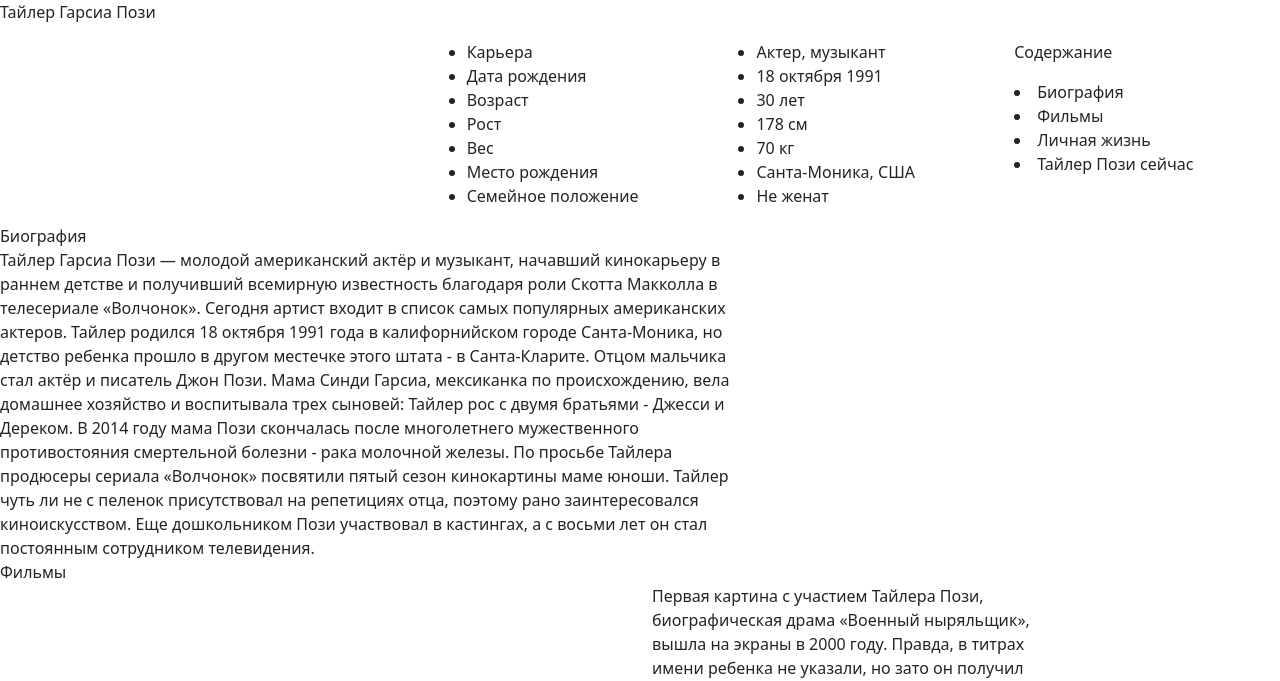
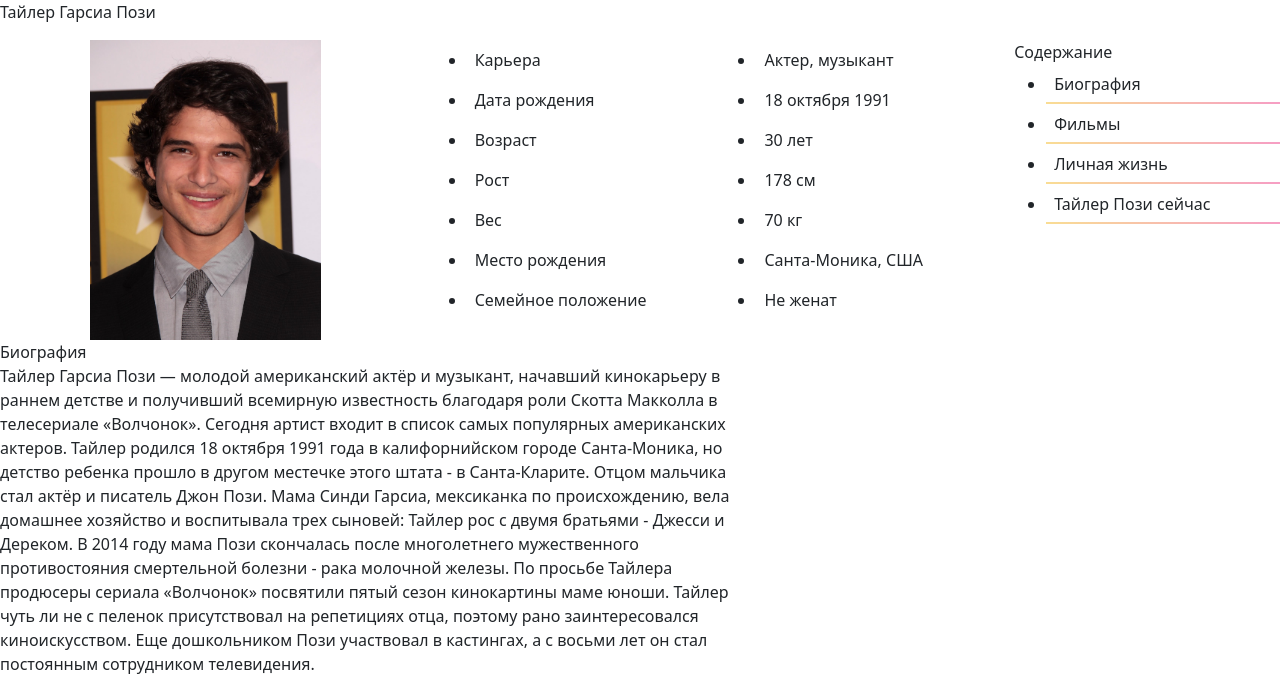
Before and after one commit to Sanesh93613/Dasha, a website: page index.html in a window 1280 px wide. Shown: the top 681 px of the page. Drawn offline with Linux system fonts and the light colour scheme.

Commit message:
start scss

```diff
--- a/index.html
+++ b/index.html
@@ -5,9 +5,11 @@
     <meta http-equiv="X-UA-Compatible" content="IE=edge">
     <meta name="viewport" content="width=device-width, initial-scale=1.0">
     <title>Biography</title>
+    <link rel="stylesheet" href="bootstrap/bootstrap-reboot.min.css">
     <link rel="stylesheet" href="css/main.min.css">
+
     <link rel="stylesheet" href="bootstrap/bootstrap-grid.min.css">
-    <link rel="stylesheet" href="bootstrap/bootstrap-reboot.min.css">
+
 </head>
 <body>
     <header>
@@ -15,7 +17,7 @@
     </header>
     <container class="head row">
         <p>Тайлер Гарсиа Пози</p>
-        <div class="col-4"><img src="img/fff&text=image.png" alt=""></div>
+        <div class="col-4 face"><img src="img/face.jpg" alt=""></div>
         <div class="col">
             <ul>
                 <li>Карьера</li>
@@ -39,13 +41,13 @@
             </ul>
         </div>
         <div class="col">
-            <p>Содержание</p>
-            <uk>
+            <span class="title">Содержание</span>
+            <ul class="content">
                 <li>Биография</li>
                 <li>Фильмы</li>
                 <li>Личная жизнь</li>
                 <li>Тайлер Пози сейчас</li>
-            </uk>
+            </ul>
         </div>
     </container>
     <container class="Biography row" >
--- /dev/null
+++ b/sass/main.scss
@@ -0,0 +1,24 @@
+.face{
+    max-height: 300px;
+
+    >img{
+        width: 100%;
+        height: 100%;
+        object-fit: contain;
+    }
+}
+ul{
+
+    >li{
+        padding: 8px;
+    }
+}
+.content{
+    >li{
+        marker: none;
+        background: linear-gradient(to left, #f69ec4, #f9dd94 100%);
+        background-position: 0 100%;
+        background-size: 100% 2px;
+        background-repeat: repeat-x;
+    }
+}
```
Also changed, not shown: css/main.min.css, img/face.jpg (added).
